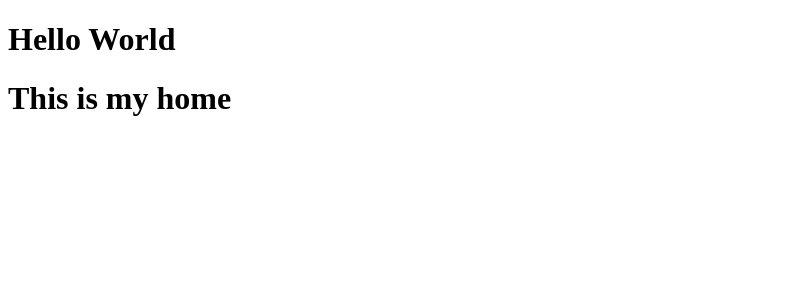
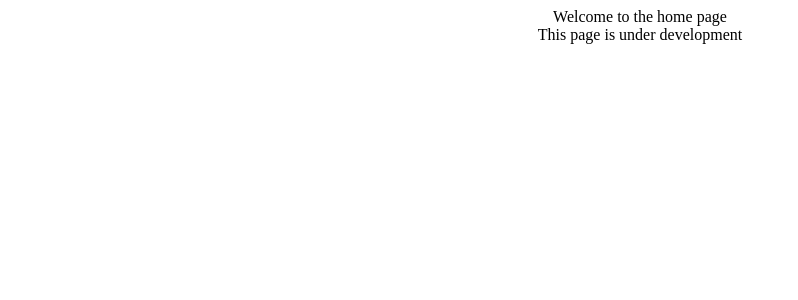
Before and after one commit to eehhssaan/MC-Frontend-v1, a Next.js app: page / in a window 1280 px wide. Shown: the top 300 px of the page, without its empty margins (0-798 px from the left). Built offline with nearby package versions, Linux system fonts and the light colour scheme.

Commit message:
setup for rebase and styled-components

```diff
--- a/package.json
+++ b/package.json
@@ -13,6 +13,8 @@
     "eslint-config-next": "13.2.4",
     "next": "13.2.4",
     "react": "18.2.0",
-    "react-dom": "18.2.0"
+    "react-dom": "18.2.0",
+    "rebass": "^4.0.7",
+    "styled-components": "^5.3.9"
   }
 }
--- a/src/components/organisms/home.jsx
+++ b/src/components/organisms/home.jsx
@@ -1,10 +1,16 @@
 import React from "react";
+import { Text, Box } from "rebass/styled-components";
 
 function Home() {
   return (
-    <div>
-      <h1>This is my home</h1>
-    </div>
+    <Box
+      sx={{
+        textAlign: "center",
+      }}
+    >
+      <Text>Welcome to the home page </Text>
+      <Text>This page is under development</Text>
+    </Box>
   );
 }
 
--- a/src/components/organisms/layout.jsx
+++ b/src/components/organisms/layout.jsx
@@ -1,11 +1,18 @@
 import React from "react";
+import { Box } from "rebass/styled-components";
 
 function Layout({ children }) {
   return (
-    <div>
-      <h1>Hello World</h1>
+    <Box
+      sx={{
+        display: "flex",
+        flexDirection: "column",
+        justifyContent: "center",
+        alignItems: "center",
+      }}
+    >
       {children}
-    </div>
+    </Box>
   );
 }
 
```
Also changed, not shown: 1 other file (tests, documents, lock files or other folders).
